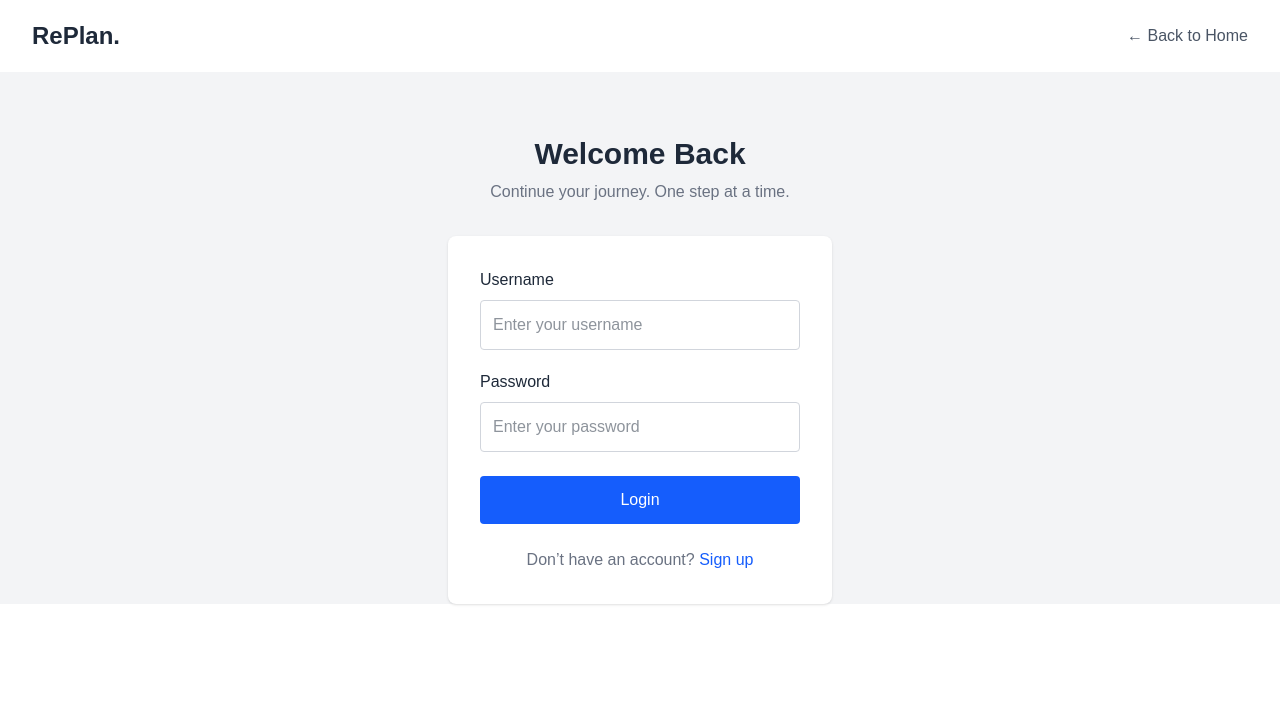
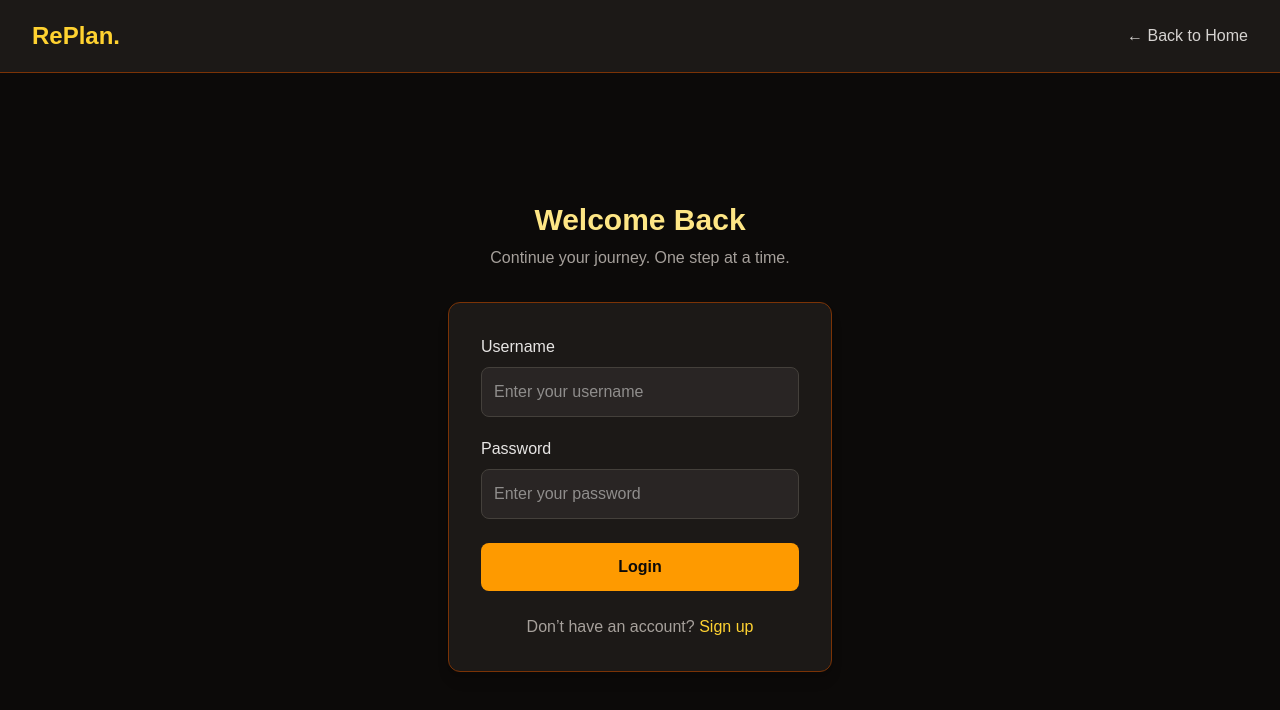
Before and after one commit to Trisha884/Re-Plan, a Next.js app in the folder frontend/: page /login in a window 1280 px wide. Shown: the top 710 px of the page. Built offline with nearby package versions, Linux system fonts and the light colour scheme.

Commit message:
Complete login page styling

```diff
--- a/frontend/app/login/page.js
+++ b/frontend/app/login/page.js
@@ -1,50 +1,73 @@
 import Link from "next/link";
+
 export default function Login() {
   return (
-    <div className=" bg-gray-100 text-gray-800">
-      <div className="flex justify-between items-center px-8 py-5 bg-white">
-        <h1 className="text-2xl font-bold">RePlan.</h1>
-        <Link href="/" className="text-gray-600">
+    <div className="min-h-screen bg-stone-950 text-stone-200 flex flex-col">
+
+      {/* Navbar */}
+      <div className="flex justify-between items-center px-8 py-5 bg-stone-900 border-b border-amber-900">
+        <h1 className="text-2xl font-bold text-amber-300">RePlan.</h1>
+
+        <Link href="/" className="text-stone-300 hover:text-amber-300">
           ← Back to Home
         </Link>
       </div>
-      <div className="text-center mt-16">
-        <h2 className="text-3xl font-bold">Welcome Back</h2>
-        <p className="text-gray-500 mt-2">
+
+      {/* Login Section */}
+      <div className="flex flex-col items-center justify-center flex-1 px-4">
+
+        <div className="text-center mb-8">
+          <h2 className="text-3xl font-bold text-amber-200">
+            Welcome Back
+          </h2>
+
+          <p className="text-stone-400 mt-2">
             Continue your journey. One step at a time.
           </p>
         </div>
-      <div className="bg-white w-96 mx-auto mt-8 p-8 rounded-lg shadow">
+
+        {/* Login Card */}
+        <div className="bg-stone-900 border border-amber-900 w-full max-w-sm p-8 rounded-xl shadow-lg">
+
           <div className="mb-5">
-          <label className="block mb-2">Username</label>
+            <label className="block mb-2 text-stone-200">
+              Username
+            </label>
+
             <input
               type="text"
               placeholder="Enter your username"
-            className="w-full border border-gray-300 p-3 rounded"
+              className="w-full bg-stone-800 text-stone-100 border border-stone-700 p-3 rounded-lg focus:outline-none focus:border-amber-500"
             />
           </div>
 
           <div className="mb-6">
-          <label className="block mb-2">Password</label>
+            <label className="block mb-2 text-stone-200">
+              Password
+            </label>
+
             <input
               type="password"
               placeholder="Enter your password"
-            className="w-full border border-gray-300 p-3 rounded"
+              className="w-full bg-stone-800 text-stone-100 border border-stone-700 p-3 rounded-lg focus:outline-none focus:border-amber-500"
             />
           </div>
 
-        <button className="w-full bg-blue-600 text-white py-3 rounded">
+          <button className="w-full bg-amber-500 text-stone-950 py-3 rounded-lg font-semibold hover:bg-amber-300 transition">
             Login
           </button>
 
-        <p className="text-center mt-6 text-gray-500">
+          <p className="text-center mt-6 text-stone-400">
             Don’t have an account?{" "}
-          <Link href="/signup" className="text-blue-600">
+
+            <Link href="/signup" className="text-amber-300 hover:text-amber-200">
               Sign up
             </Link>
           </p>
 
         </div>
       </div>
+
+    </div>
   );
 }
```
Lines whose indentation alone changed are shown as unchanged.
